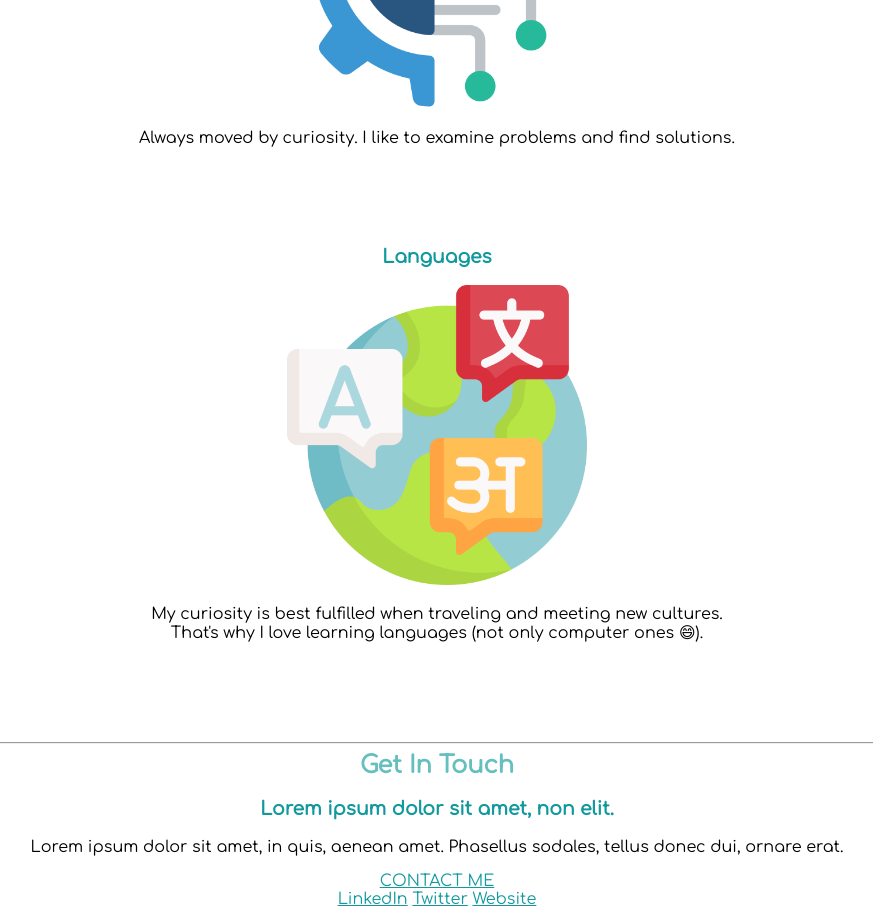
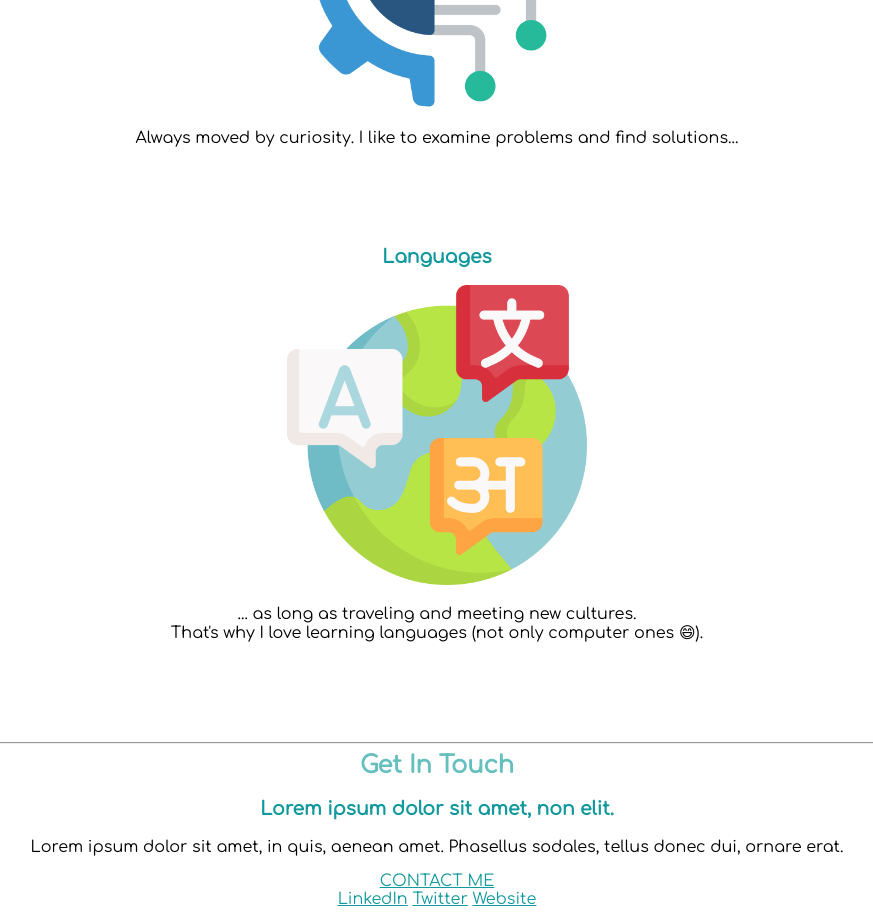
Before and after one commit to todimp/mysite, a plain HTML site: page index.html in a window 1280 px wide. Shown: the part 1200-2121 px from the top of the page, without its empty margins (203-1076 px from the left). Drawn offline with Linux system fonts and the light colour scheme.

Commit message:
changed text in myskills

```diff
--- a/index.html
+++ b/index.html
@@ -29,12 +29,12 @@
         <div class="skill-row">
           <h3>Engineering</h3>
           <img class="" src="images/technology.png" alt="engineer-img" style="width: 300px;">
-          <p>Always moved by curiosity. I like to examine problems and find solutions.</p>
+          <p>Always moved by curiosity. I like to examine problems and find solutions...</p>
         </div>
         <div class="skill-row">
           <h3>Languages</h3>
           <img class="" src="images/languages.png" alt="languages-img" style="width: 300px;">
-          <p>My curiosity is best fulfilled when traveling and meeting new cultures.<br>That's why I love learning languages (not only computer ones 😄).</p>
+          <p>... as long as traveling and meeting new cultures.<br>That's why I love learning languages (not only computer ones 😄).</p>
         </div>
       </div>
       <hr>
```
